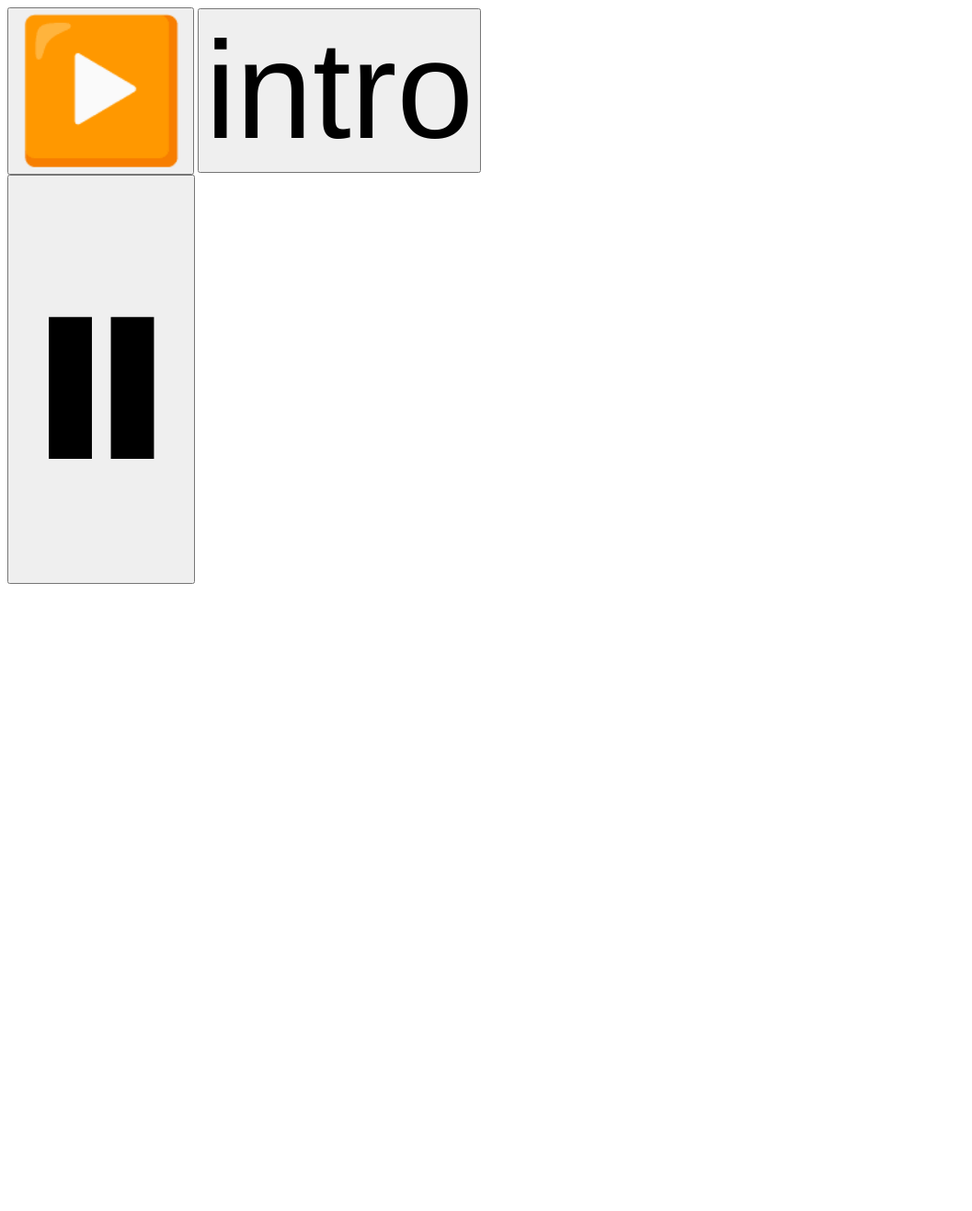
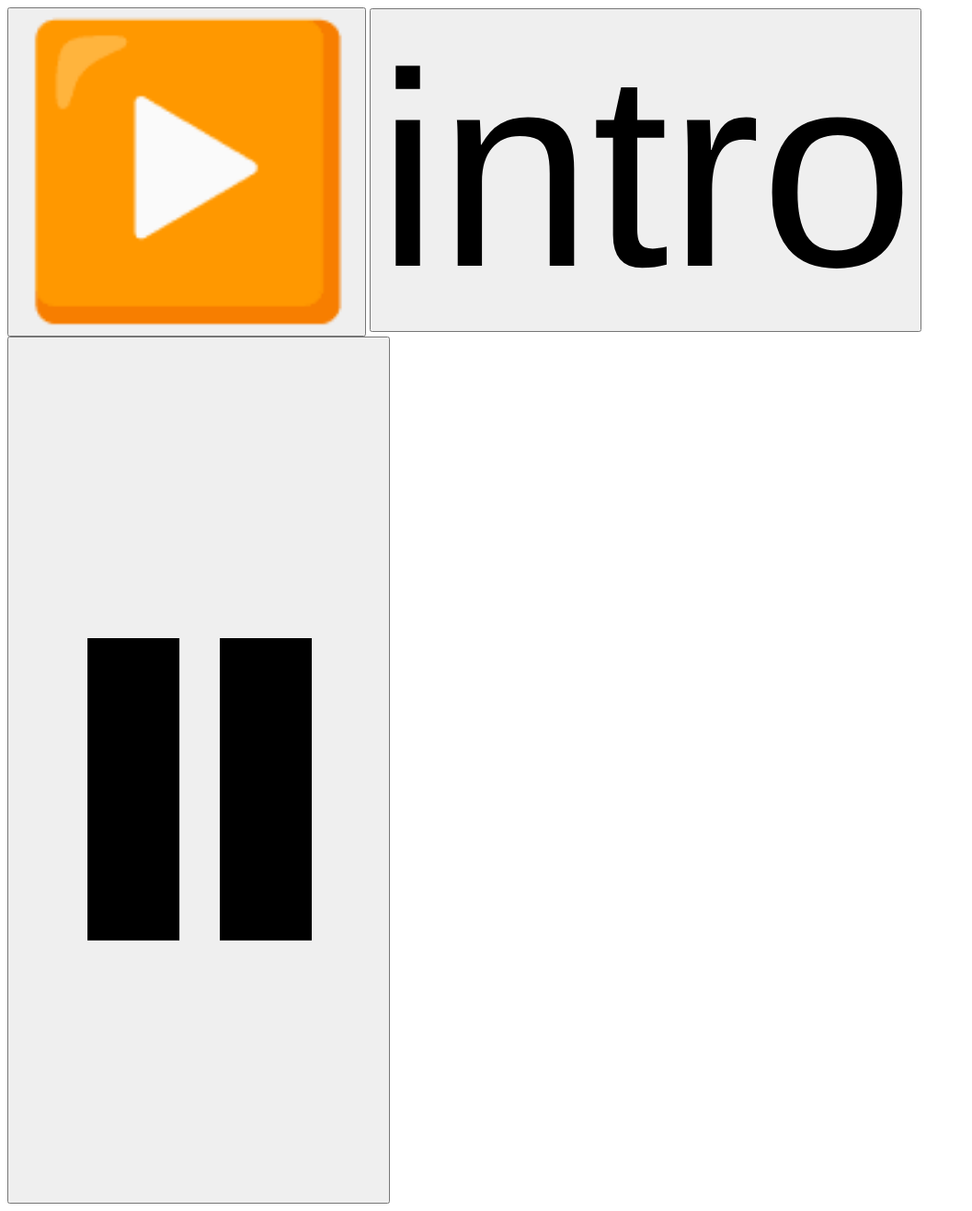
Before and after one commit to Adiorz/sounds_great, a Flask app: page / in a window 1280 px wide. Shown: the whole page at 92% size, without its empty margins (0-1057 px from the left). Before the commit the page ends 635 px from the top, so only its background shows below. Run offline with Flask 2, Linux system fonts and the light colour scheme; some libraries are stand-ins or nearby versions.

Commit message:
Increased button sizes

```diff
--- a/templates/index.html
+++ b/templates/index.html
@@ -99,9 +99,9 @@
   </script>
 </head>
 <body>
-  <button id="play-button" style="font-size:150px;" onclick="playing=true;setTimeout(function(){refreshButtons()},0);tryToPlaySound()"> ▶️ </button>
-  <button id="pause-button" style="font-size:150px;" onclick="playIntro()">intro</button>
+  <button id="play-button" style="font-size:300px;" onclick="playing=true;setTimeout(function(){refreshButtons()},0);tryToPlaySound()"> ▶️ </button>
+  <button id="pause-button" style="font-size:300px;" onclick="playIntro()">intro</button>
   <br>
-  <button id="pause-button" style="font-size:375px;" onclick="playing=false;setTimeout(function (){refreshButtons()}, 0)">&#x23F8;</button>
+  <button id="pause-button" style="font-size:800px;" onclick="playing=false;setTimeout(function (){refreshButtons()}, 0)">&#x23F8;</button>
 </body>
 </html>
```
